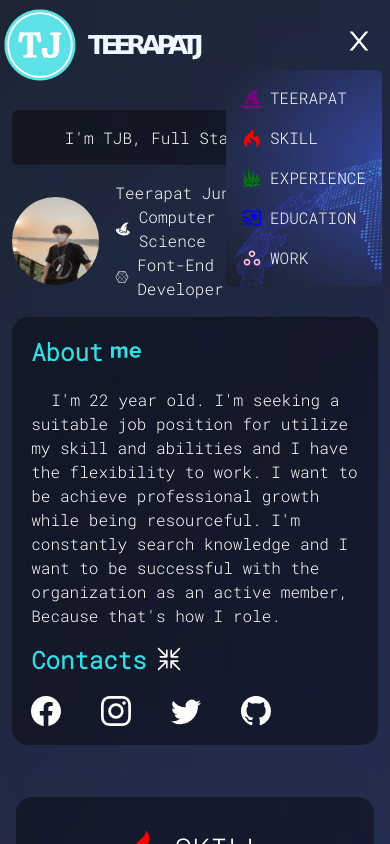
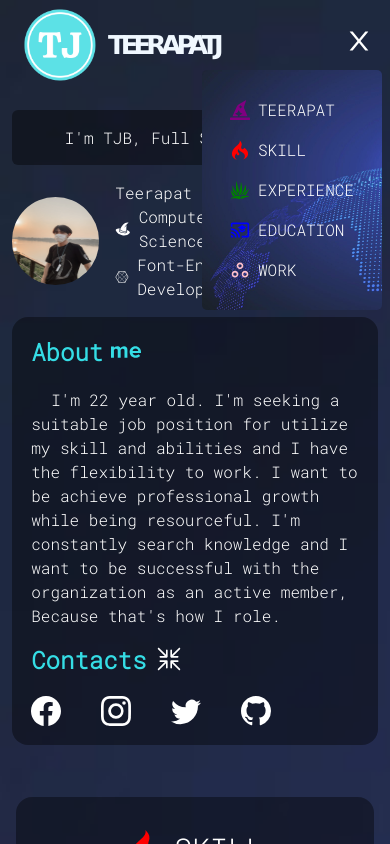
Before and after one commit to boatmessi02/resumes, a Next.js app: page / in a window 390 px wide. Both pictures are taken after a click on the element 359 px from the left and 41 px from the top of the page. Shown: the top 844 px of the page. Built offline with nearby package versions, Linux system fonts and the light colour scheme.

Commit message:
responsive padding nav.

```diff
--- a/components/Navbar/Nav.js
+++ b/components/Navbar/Nav.js
@@ -21,7 +21,7 @@ const Nav = (props) => {
 
   return (
     <>
-      <div className="flex justify-between items-center max-w-[1240px] mx-auto text-white h-[90px]">
+      <div className="flex justify-between items-center max-w-[1240px] mx-auto px-5 text-white h-[90px]">
         <Link href="/">
           <motion.div
             whileHover={{ scale: 1.05 }}
@@ -51,7 +51,7 @@ const Nav = (props) => {
           className={
             !menu
               ? "hidden lg:flex font-bold gap-10"
-              : "menuResponsive flex flex-col fixed top-[70px] right-2 p-4 gap-4 items-start bg-[#222] z-[99]"
+              : "menuResponsive flex flex-col fixed top-[70px] right-2 p-7 gap-4 items-start bg-[#222] z-[99]"
           }
         >
           <motion.li
```
